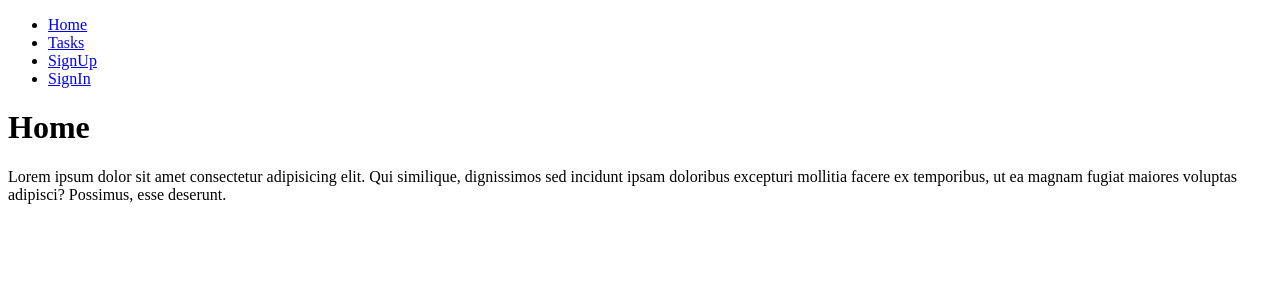
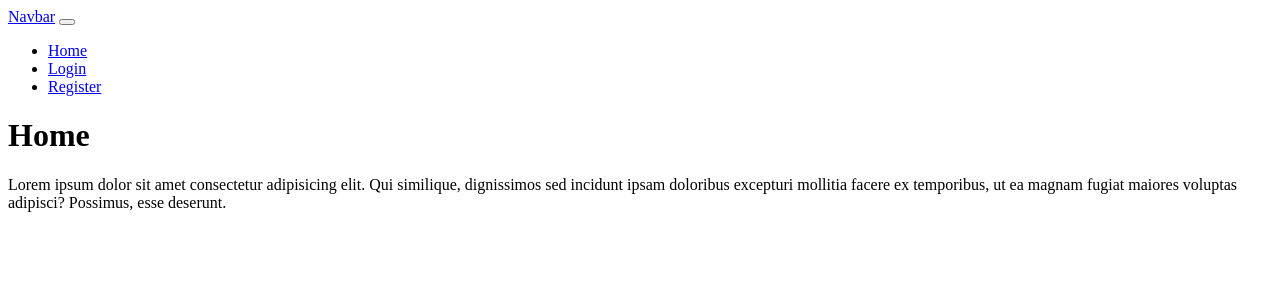
Before and after one commit to Alvaro1251/tasks-notes, a Django app: page / in a window 1280 px wide. Shown: the top 300 px of the page. Run offline with Django 5.2, Linux system fonts and the light colour scheme.

Commit message:
fix update

```diff
--- a/djangocrud/urls.py
+++ b/djangocrud/urls.py
@@ -24,8 +24,11 @@ urlpatterns = [
     path("", views.home, name="home"),
     path("signup/", views.signup, name="signup"),
     path("tasks/", views.tasks, name="tasks"),
+    path("tasks_completed", views.tasks_completed, name="tasks_completed"),
     path("tasks/create/", views.create_task, name="create_task"),
     path("tasks/<int:task_id>/", views.task_detail, name="task_detail"),
+    path("tasks/<int:task_id>/complete", views.complete_task, name="complete_task"),
     path("logout/", views.signout, name="logout"),
     path("signin/", views.signin, name="signin"),
+    path("tasks/<int:tasks_id>/delete", views.delete_task, name="delete_task")
 ]
--- a/tasks/models.py
+++ b/tasks/models.py
@@ -6,7 +6,7 @@ class Task(models.Model):
     title = models.CharField(max_length=100)
     description = models.TextField(blank=True)
     created = models.DateTimeField(auto_now_add=True)
-    datecompleted = models.DateTimeField(null=True)
+    datecompleted = models.DateTimeField(null=True, blank=True)
     important = models.BooleanField(default=False)
     user = models.ForeignKey(User, on_delete=models.CASCADE)
 
--- /dev/null
+++ b/tasks/templates/_navbar.html
@@ -0,0 +1,47 @@
+
+<nav class="navbar navbar-expand-lg navbar-dark bg-dark">
+    <div class="container">
+      <a class="navbar-brand" href="/">Navbar</a>
+      <button
+        class="navbar-toggler"
+        type="button"
+        data-bs-toggle="collapse"
+        data-bs-target="#navbarNav"
+        aria-controls="navbarNav"
+        aria-expanded="false"
+        aria-label="Toggle navigation"
+      >
+        <span class="navbar-toggler-icon"></span>
+      </button>
+      <div class="collapse navbar-collapse" id="navbarNav">
+        <ul class="navbar-nav ms-auto">
+          <li class="nav-item">
+            <a href="/" class="nav-link">Home</a>
+          </li>
+          {% if user.is_authenticated %}
+          <li class="nav-item">
+            <a href="{% url 'tasks_completed' %}" class="nav-link"
+              >complted tasks</a
+            >
+          </li>
+          <li class="nav-item">
+            <a href="{% url 'tasks' %}" class="nav-link">Tasks</a>
+          </li>
+          <li class="nav-item">
+            <a href="{% url 'create_task' %}" class="nav-link">Create Task</a>
+          </li>
+          <li class="nav-item">
+            <a class="nav-link" href="/logout">Logout</a>
+          </li>
+          {% else %}
+          <li class="nav-item">
+            <a href="/signin" class="nav-link">Login</a>
+          </li>
+          <li class="nav-item">
+            <a href="/signup" class="nav-link">Register</a>
+          </li>
+          {% endif %}
+        </ul>
+      </div>
+    </div>
+  </nav>
--- a/tasks/templates/base.html
+++ b/tasks/templates/base.html
@@ -7,32 +7,7 @@
 </head>
 <body>
 
-    <nav>
-        <ul>
-            <li>
-                <a href="/">Home</a>
-            </li>
-            <li>
-                <a href="/tasks">Tasks</a>
-            </li>
-            {% if user.is_authenticated %}
-            <li>
-                <a href="/tasks/create">Create Task</a>
-            </li>
-            <li>
-                <a href="/logout">Logout</a>
-            </li>
-            {% else %}
-            <li>
-                <a href="/signup">SignUp</a>
-            </li>
-            <li>
-                <a href="/signin">SignIn</a>
-            </li>
-            {% endif %}
-
-        </ul>
-    </nav>
+    {% include '_navbar.html' %}
 
 
     {% block content %}
--- a/tasks/views.py
+++ b/tasks/views.py
@@ -6,6 +6,8 @@ from django.db import IntegrityError
 from .forms import TaskForm
 from .models import Task
 from django.shortcuts import get_object_or_404
+from django.utils import timezone
+from django.contrib.auth.decorators import login_required
 
 
 # Create your views here.
@@ -46,13 +48,21 @@ def signup(request):
         )
 
 
+@login_required
 def tasks(request):
     tasks = Task.objects.filter(user=request.user)
-    return render(request, "tasks.html",{
-        'tasks': tasks
-    })
+    return render(request, "tasks.html", {"tasks": tasks})
 
 
+@login_required
+def tasks_completed(request):
+    tasks = Task.objects.filter(
+        user=request.user, datecompleted__isnull=False
+    ).order_by("-datecompleted")
+    return render(request, "tasks.html", {"tasks": tasks})
+
+
+@login_required
 def create_task(request):
     if request.method == "GET":
         return render(request, "create_task.html", {"form": TaskForm})
@@ -70,11 +80,34 @@ def create_task(request):
                 {"form": TaskForm, "error": "Please provide valid data"},
             )
 
+
 def task_detail(request, task_id):
-    task = get_object_or_404(Task,pk=task_id)
-    return render(request, 'task_detail.html',{
-        'task': task
-    })
+    if request.method == "GET":
+        task = get_object_or_404(Task, pk=task_id, user=request.user)
+        form = TaskForm(instance=task)
+        return render(request, "task_detail.html", {"task": task, "form": form})
+    else:
+        try:
+            task = get_object_or_404(Task, pk=task_id, user=request.user)
+            form = TaskForm(request.POST, instance=task)
+            form.save()
+            return redirect("tasks")
+        except ValueError:
+            return render(
+                request,
+                "task_detail.html",
+                {"task": task, "form": form, "error": "Error updating task"},
+            )
+
+
+@login_required
+def complete_task(request, task_id):
+    task = get_object_or_404(Task, pk=task_id, user=request.user)
+    if request.method == "POST":
+        task.datecompleted = timezone.now()
+        task.save()
+        return redirect("tasks")
+
 
 def signout(request):
     logout(request)
@@ -102,3 +135,11 @@ def signin(request):
 
         login(request, user)
         return redirect("tasks")
+
+
+@login_required
+def delete_task(request, task_id):
+    task = get_object_or_404(Task, pk=task_id, user=request.user)
+    if request.method == "POST":
+        task.delete()
+        return redirect("tasks")
```
Also changed, not shown: tasks/templates/task_detail.html (+20 -0 lines), tasks/templates/tasks.html (+5 -4 lines), db.sqlite3.
